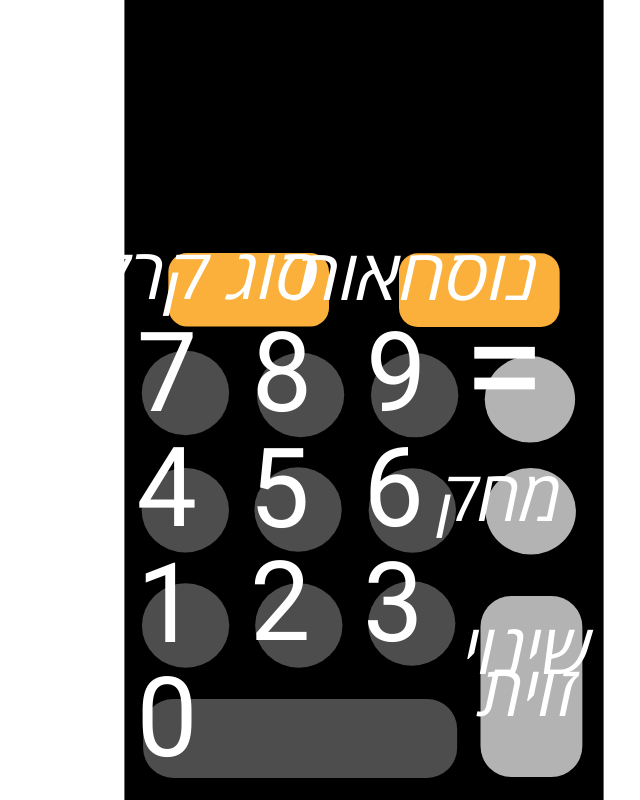
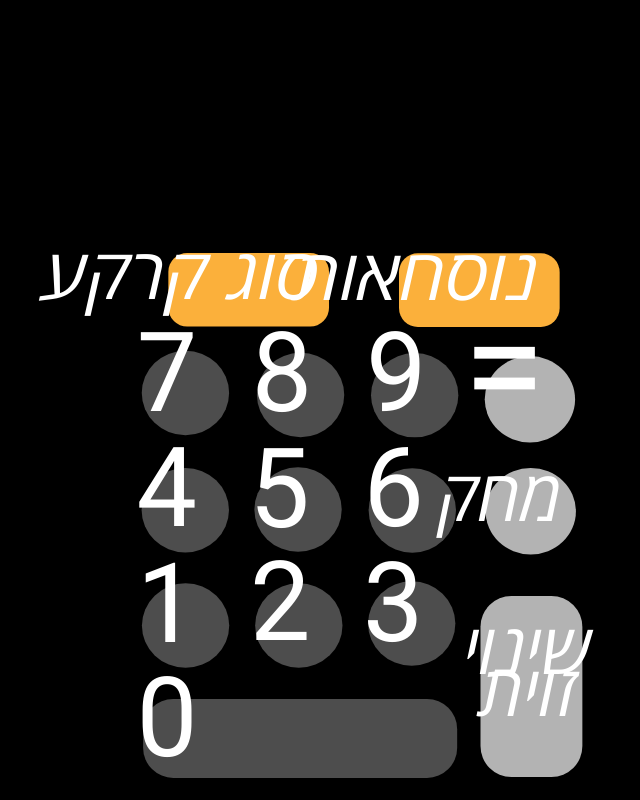
Before and after one commit to madortill/RescueCalculator, a Vue app: page / in a window 1280 px wide. Shown: the whole page, without its empty margins (276-916 px from the left). Built offline with nearby package versions, Linux system fonts and the light colour scheme.

Commit message:
plzzzzzzzzzzzzzzzz

```diff
--- a/src/components/MainScreen.vue
+++ b/src/components/MainScreen.vue
@@ -31,8 +31,8 @@ export default {
 #main-screen {
     width: 100%;
     height: 100%;
-    /* background-color: black; */
-    background-color: white;
+    background-color: black;
+    /* background-color: white; */
     background-size: 110% 110%;
 }
 
```
